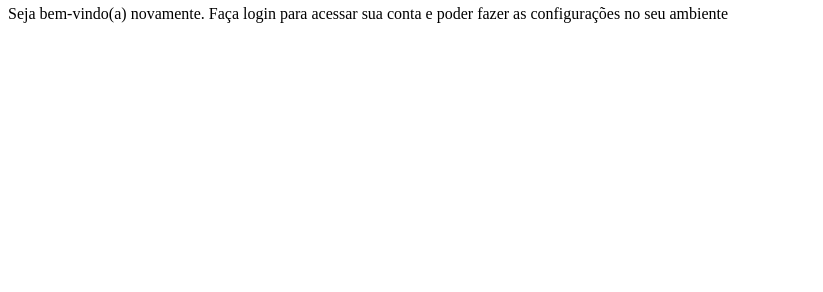
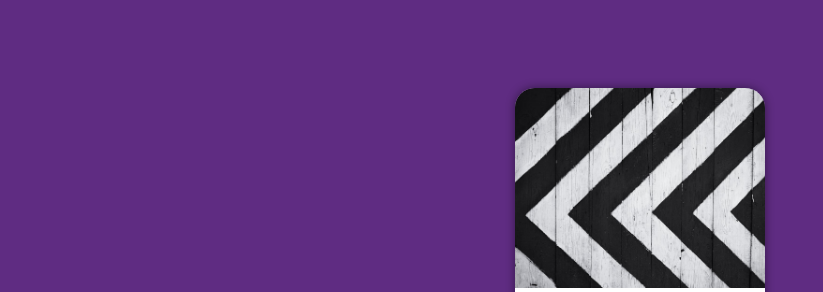
Before and after one commit to tenshiiu/projeto-login, a plain HTML site: page index.html in a window 1280 px wide. Shown: the part 62-354 px from the top of the page, without its empty margins (0-823 px from the left). Drawn offline with Linux system fonts and the light colour scheme.

Commit message:
Ajeitei o CSS do projeto

```diff
--- a/estilos/style.css
+++ b/estilos/style.css
@@ -1 +1,47 @@
 @charset "UTF-8";
+
+* {
+    font-family: system-ui, -apple-system, BlinkMacSystemFont, 'Segoe UI', Roboto, Oxygen, Ubuntu, Cantarell, 'Open Sans', 'Helvetica Neue', sans-serif;
+    padding: 0px;
+    margin: 0px;
+    box-sizing: border-box;
+}
+
+body, html {
+    background-color: #5F2C82;
+    height: 100vh;
+    width: 100vw;
+}
+
+main {
+    position: relative;
+    height: 100vh;
+    width: 100vw;
+}
+
+section#login {
+    position: absolute;
+    top: 50%;
+    left: 50%;
+    transform: translate(-50%, -50%);
+    overflow: hidden;
+
+    background-color: white;
+    width: 250px;
+    height: 500px;
+    border-radius: 20px;
+    box-shadow: 0px 0px 10px rgba(0, 0, 0, 0.459);
+}
+
+section#login > div#imagem {
+    display: block;
+    background: #5F2C82 url(../imagens/fundo-login.jpg) no-repeat;
+    background-size: cover;
+    height: 200px;
+    background-position: left bottom;
+}
+
+section#login > div#form {
+    display: block;
+    padding: 10px;
+}
```
Also changed, not shown: index.html (+1 -1 lines).
